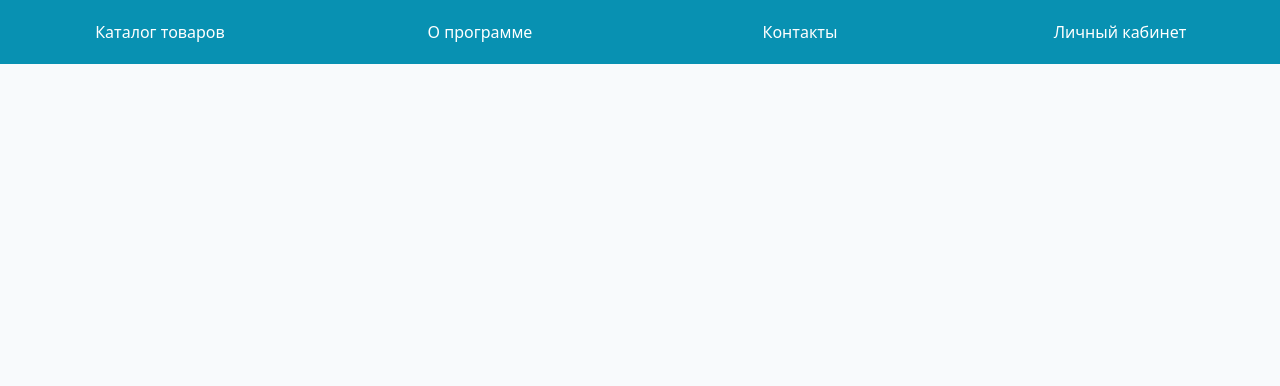
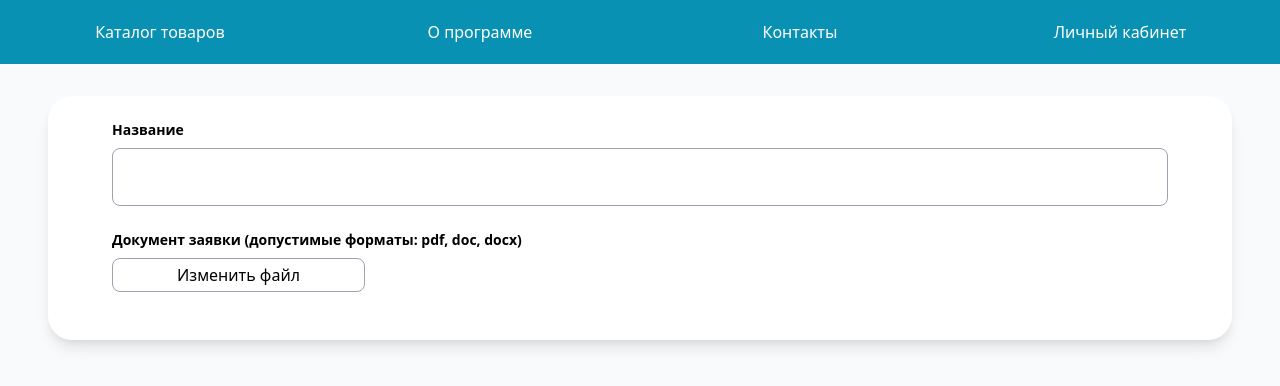
Before and after one commit to makolpaschikov/CharitableFoundation, a React (Create React App) app in the folder client/: page /add-product in a window 1280 px wide. Shown: the top 386 px of the page. Built offline with nearby package versions, Linux system fonts and the light colour scheme; no server answers.

Commit message:
Added 'add product' page

```diff
--- a/client/src/components/shared/FileInput.tsx
+++ b/client/src/components/shared/FileInput.tsx
@@ -7,9 +7,9 @@ type FileInputProps = Omit<
     'type' | 'onChange' | 'value'
 > & {
     label: string
-    value?: File | null
+    value?: File[] | File | null
     errorMessage?: string | false
-    onChange: (file: File) => unknown
+    onChange: (files: FileList) => unknown
 }
 
 const MAX_FILENAME_LENGTH = 28
@@ -23,8 +23,8 @@ export const FileInput: FC<FileInputProps> = ({
     ...inputProps
 }) => {
     const handleChange = (e: ChangeEvent<HTMLInputElement>) => {
-        if (e.target.files && e.target.files[0]) {
-            onChange(e.target.files[0])
+        if (e.target.files) {
+            onChange(e.target.files)
         }
     }
 
@@ -58,10 +58,16 @@ export const FileInput: FC<FileInputProps> = ({
     )
 }
 
-const formatFilename = (file?: File | null) => {
-    if (!file || file.name.length <= MAX_FILENAME_LENGTH) return file
+const formatFilename = (file?: File[] | File | null) => {
+    if (!file) return null
+    if (!Array.isArray(file)) file = [file]
+    return file.map((file, i) => {
+        if (!file || file.name.length <= MAX_FILENAME_LENGTH) return file
 
-    const {name} = file
-    const half = Math.min(name.length / 2 - 4, MAX_FILENAME_LENGTH / 2)
-    return name.slice(0, half) + '...' + name.slice(-half)
+        const {name} = file
+        const half = Math.min(name.length / 2 - 4, MAX_FILENAME_LENGTH / 2)
+        return (
+            <div key={i}>{name.slice(0, half) + '...' + name.slice(-half)}</div>
+        )
+    })
 }
--- /dev/null
+++ b/client/src/components/shared/FormConatiner.tsx
@@ -0,0 +1,15 @@
+import {FC, FormEvent, ReactNode} from 'react'
+
+export const FormContainer: FC<{
+    onSubmit: (e: FormEvent<HTMLFormElement>) => unknown
+    children: ReactNode
+}> = ({onSubmit, children}) => (
+    <div>
+        <form
+            onSubmit={onSubmit}
+            className={'py-6 px-16 mx-12 mt-8 bg-white rounded-3xl shadow-lg'}
+        >
+            {children}
+        </form>
+    </div>
+)
--- /dev/null
+++ b/client/src/pages/AddProduct/AddProduct.tsx
@@ -0,0 +1,118 @@
+import {useFormik} from 'formik'
+import ky from 'ky'
+import {FC} from 'react'
+import {useDispatch} from 'react-redux'
+import {FileInput} from 'src/components/shared/FileInput'
+import {FormContainer} from 'src/components/shared/FormConatiner'
+import {Input} from 'src/components/shared/Input'
+import {AppDispatch} from 'src/store'
+import {showErrorNotification} from 'src/store/notifications/actions'
+import {ENDPOINTS} from 'src/util/api'
+import {Category} from 'src/util/categories'
+
+type FormValues = {
+    name: string
+    description: string
+    category: string
+    photos: File[]
+}
+
+export const AddProduct: FC = () => {
+    const dispatch = useDispatch<AppDispatch>()
+    const formik = useFormik<FormValues>({
+        initialValues: {
+            name: '',
+            description: '',
+            category: Category.NONE,
+            photos: [],
+        },
+        validate: ({name, description, category, photos}) => {
+            const errors: Partial<Record<keyof FormValues, string>> = {}
+
+            if (!name.trim()) {
+                errors.name = 'Введите название'
+            } else if (name.trim().length < 4) {
+                errors.name = 'Название слишком короткое'
+            }
+
+            if (!description.trim()) {
+                errors.description = 'Введите описание'
+            } else if (description.trim().length < 25) {
+                errors.description =
+                    'Описание слишком короткое. Опишите товар более подробно.'
+            }
+
+            if (category === Category.NONE) {
+                errors.category = 'Выберите категорию'
+            }
+            if (photos.length === 0) {
+                errors.photos = 'Загрузите хотя бы одно изображение'
+            }
+            return errors
+        },
+        onSubmit: async ({name, description, category, photos}) => {
+            const body = new FormData()
+            body.append('name', name)
+            body.append('description', description)
+            body.append('category', category)
+            photos.forEach((photo) => body.append('photos', photo))
+
+            try {
+                await ky.put(ENDPOINTS.register, {
+                    body,
+                    credentials: 'include',
+                })
+                formik.setStatus('done')
+            } catch (e) {
+                console.error(e)
+                if (e instanceof ky.HTTPError) {
+                    try {
+                        const text = await e.response.text()
+                        dispatch(
+                            showErrorNotification(
+                                `Сервер вернул ошибку: код ${e.response.status}, тело ${text}`
+                            )
+                        )
+                    } catch (e) {
+                        dispatch(
+                            showErrorNotification(
+                                `Сервер вернул ошибку: код ${e.response.status}`
+                            )
+                        )
+                    }
+                } else {
+                    dispatch(
+                        showErrorNotification(
+                            `Произошла непонятная ошибка, подробности в консоли`
+                        )
+                    )
+                }
+            }
+        },
+    })
+
+    return (
+        <FormContainer onSubmit={formik.handleSubmit}>
+            <Input
+                type={'name'}
+                className={'mb-6'}
+                label={'Название'}
+                errorMessage={formik.touched.name && formik.errors.name}
+                maxLength={128}
+                {...formik.getFieldProps('passwordRepeat')}
+            />
+            <FileInput
+                multiple
+                className={'mb-6'}
+                label={'Документ заявки (допустимые форматы: pdf, doc, docx)'}
+                errorMessage={
+                    formik.touched.photos && (formik.errors.photos as string)
+                }
+                {...formik.getFieldProps('photos')}
+                onChange={(files) =>
+                    formik.setFieldValue('photos', Array.from(files))
+                }
+            />
+        </FormContainer>
+    )
+}
--- /dev/null
+++ b/client/src/pages/AddProduct/index.ts
@@ -0,0 +1 @@
+export * from './AddProduct'
--- a/client/src/pages/App.tsx
+++ b/client/src/pages/App.tsx
@@ -14,6 +14,7 @@ import {Registration} from 'src/pages/Registration'
 import {Login} from 'src/pages/Login'
 import {Profile} from 'src/pages/Profile'
 import {Contacts} from 'src/pages/Contacts'
+import {AddProduct} from 'src/pages/AddProduct'
 
 export const App = () => {
     const dispatch = useDispatch<AppDispatch>()
@@ -36,6 +37,7 @@ export const App = () => {
                     <Route exact path="/login" component={Login} />
                     <Route exact path="/register" component={Registration} />
                     <Route exact path="/profile" component={Profile} />
+                    <Route exact path="/add-product" component={AddProduct} />
                 </Switch>
             </div>
             <Notifications />
--- a/client/src/pages/Registration/Registration.tsx
+++ b/client/src/pages/Registration/Registration.tsx
@@ -1,8 +1,8 @@
 import {useFormik} from 'formik'
 import ky from 'ky'
-import {FC, FormEvent, ReactNode} from 'react'
 import {useDispatch} from 'react-redux'
 import {FileInput} from 'src/components/shared/FileInput'
+import {FormContainer} from 'src/components/shared/FormConatiner'
 import {Input} from 'src/components/shared/Input'
 import {
     RegistrationFormValues,
@@ -131,7 +131,9 @@ export const Registration = () => {
                     formik.touched.application && formik.errors.application
                 }
                 {...formik.getFieldProps('application')}
-                onChange={(file) => formik.setFieldValue('application', file)}
+                onChange={(files) =>
+                    files[0] && formik.setFieldValue('application', files[0])
+                }
             />
             <FileInput
                 className={'mb-8'}
@@ -140,7 +142,9 @@ export const Registration = () => {
                 }
                 errorMessage={formik.touched.identity && formik.errors.identity}
                 {...formik.getFieldProps('identity')}
-                onChange={(file) => formik.setFieldValue('identity', file)}
+                onChange={(files) =>
+                    files[0] && formik.setFieldValue('identity', files[0])
+                }
             />
             <button
                 className={'bg-primary-light py-4 px-8 text-white rounded-lg'}
@@ -151,17 +155,3 @@ export const Registration = () => {
         </FormContainer>
     )
 }
-
-const FormContainer: FC<{
-    onSubmit: (e: FormEvent<HTMLFormElement>) => unknown
-    children: ReactNode
-}> = ({onSubmit, children}) => (
-    <div>
-        <form
-            onSubmit={onSubmit}
-            className={'py-6 px-16 mx-12 mt-8 bg-white rounded-3xl shadow-lg'}
-        >
-            {children}
-        </form>
-    </div>
-)
--- a/client/src/util/api.ts
+++ b/client/src/util/api.ts
@@ -11,6 +11,10 @@ const formatEndpoints = <K extends string>(
 
 export const ENDPOINTS = formatEndpoints({
     currentUser: '/me',
+    addProduct: '/add-product',
+    getProducts: '/products',
+    getMyProducts: '/my-products',
+    removeProduct: '/remove-product',
     register: '/register',
     login: '/login',
     log: '/log',
--- /dev/null
+++ b/client/src/util/categories.ts
@@ -0,0 +1,7 @@
+export enum Category {
+    NONE = 'none',
+
+    FURNITURE = 'furniture',
+    MEDICINE = 'medicine',
+    OTHER = 'other',
+}
```
